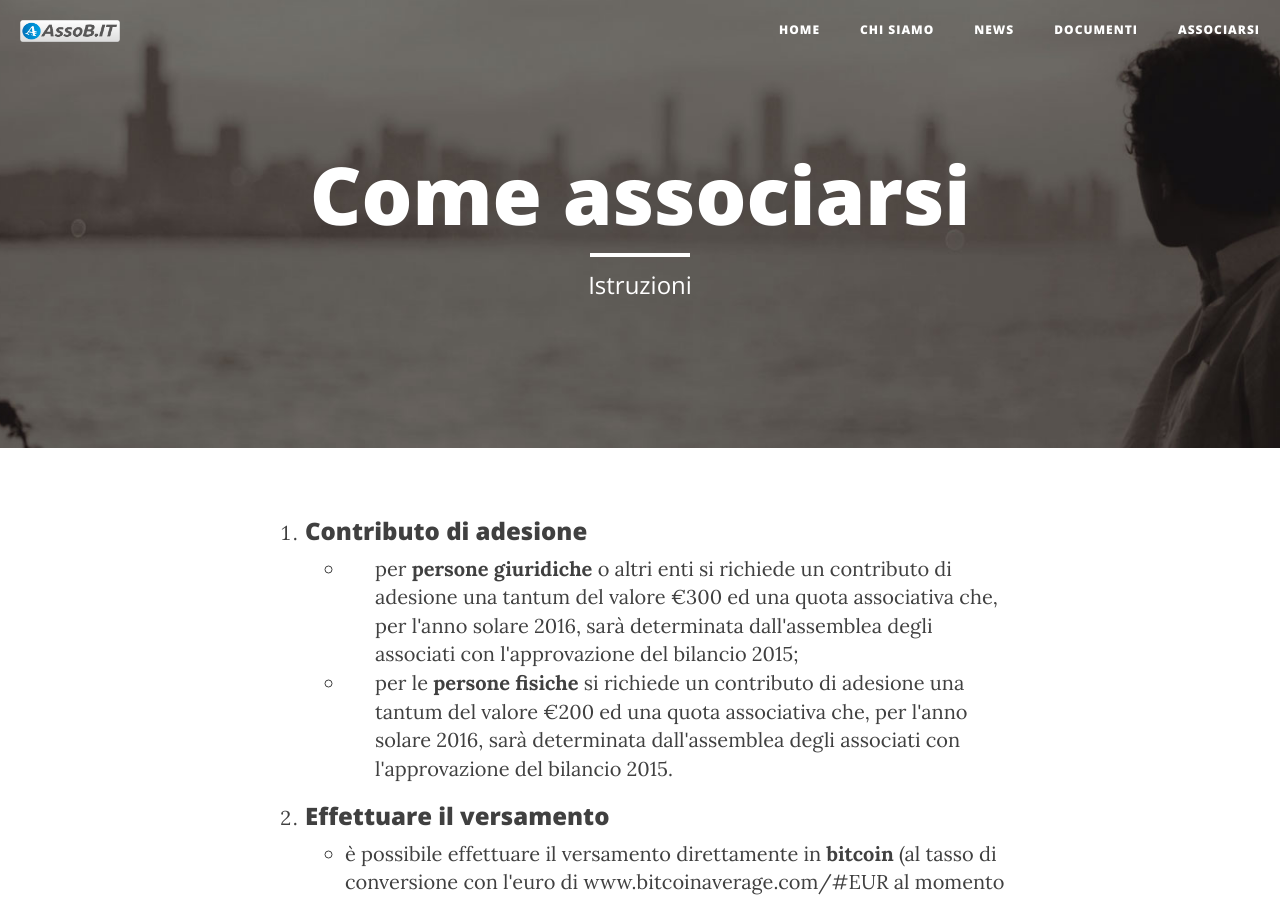
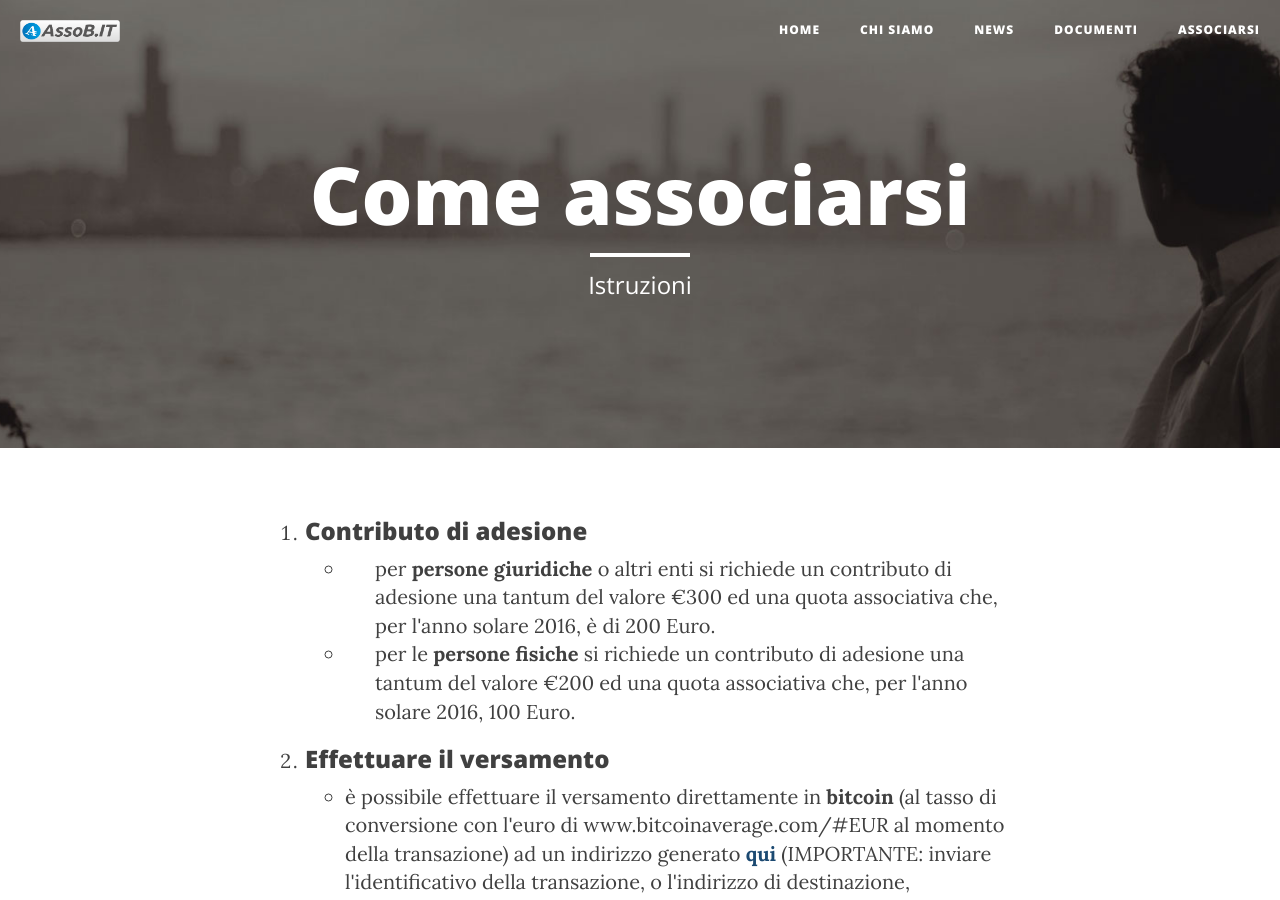
Before and after one commit to assobit/assobit.github.io, a Jekyll site: the page built from associarsi.html, in a window 1280 px wide and 900 px high. Built offline with Jekyll 4.4.1, drawn with Linux system fonts in a browser that asks for light colours; nearby versions of some CDN libraries.

Commit message:
Aggiornato con l'importo corretto per il 2016

```diff
--- a/associarsi.html
+++ b/associarsi.html
@@ -11,8 +11,8 @@
             <ol>
               <li><h3>Contributo di adesione</h3></li>
               <ul>
-                <li style="padding-left: 30px;">per <strong>persone giuridiche</strong> o altri enti si richiede un contributo di adesione una tantum del valore €300 ed una quota associativa che, per l'anno solare 2016, sarà determinata dall'assemblea degli associati con l'approvazione del bilancio 2015;</li>
-                <li style="padding-left: 30px;">per le <strong>persone fisiche</strong> si richiede un contributo di adesione una tantum del valore €200 ed una quota associativa che, per l'anno solare 2016, sarà determinata dall'assemblea degli associati con l'approvazione del bilancio 2015.</li>
+                <li style="padding-left: 30px;">per <strong>persone giuridiche</strong> o altri enti si richiede un contributo di adesione una tantum del valore €300 ed una quota associativa che, per l'anno solare 2016, è di 200 Euro.</li>
+                <li style="padding-left: 30px;">per le <strong>persone fisiche</strong> si richiede un contributo di adesione una tantum del valore €200 ed una quota associativa che, per l'anno solare 2016, 100 Euro.</li>
               </ul>
               <li><h3>Effettuare il versamento</h3></li>
               <ul>
```
